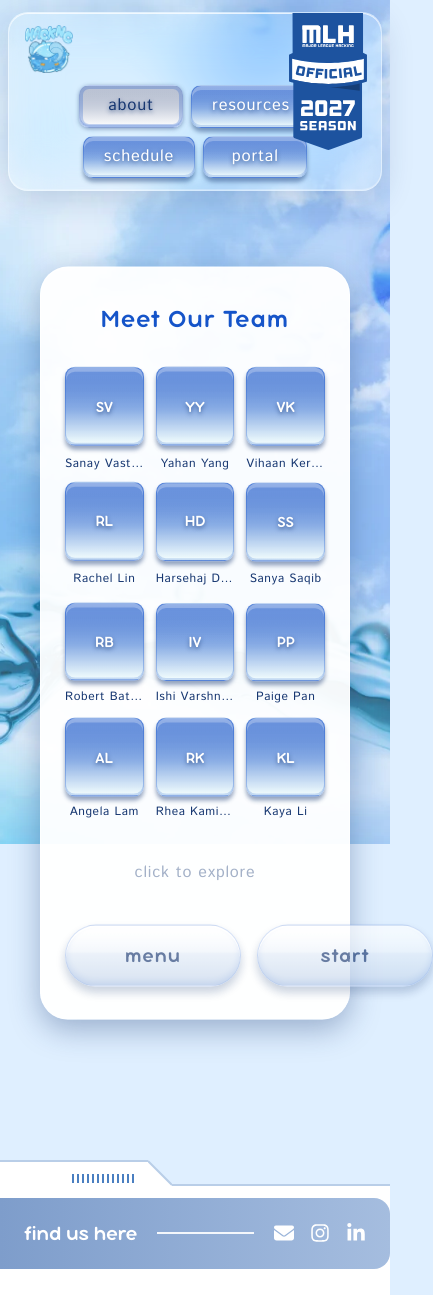
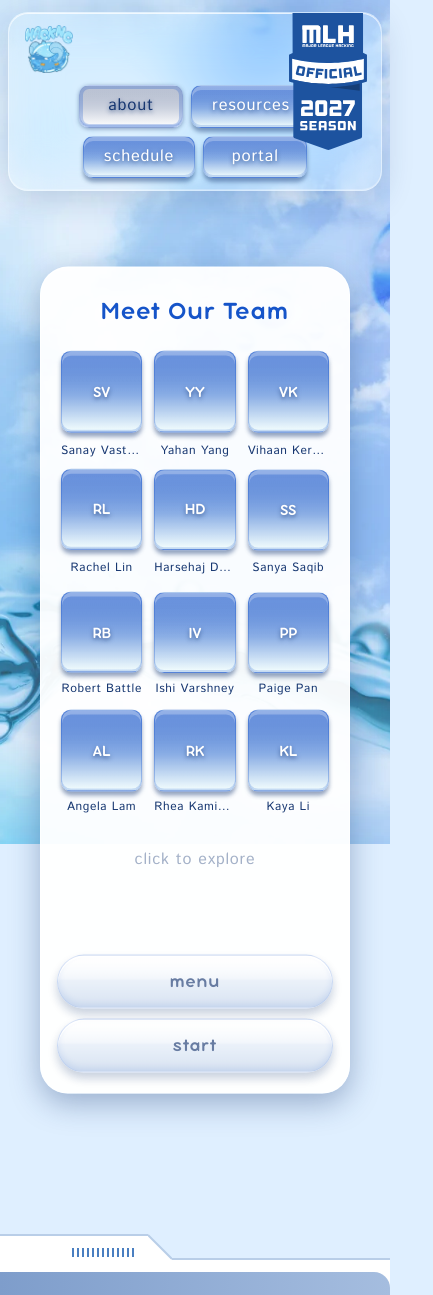
Before and after one commit to HackNC/fall2026, a Next.js app: page /about in a window 390 px wide. Shown: the top 1295 px of the page, 433 px wide, since content can reach past the window. Built offline with nearby package versions, Linux system fonts and the light colour scheme.

Commit message:
fix: fixed the meet the team page

```diff
--- a/components/MeetOurTeam.tsx
+++ b/components/MeetOurTeam.tsx
@@ -46,8 +46,8 @@ const channelTile =
  */
 const wiiButton =
   "relative inline-flex items-center justify-center rounded-full border border-royal/25 " +
-  "min-w-[11rem] px-10 py-4 text-center font-title text-xl tracking-title text-ink lowercase " +
-  "sm:min-w-[15rem] sm:px-14 sm:py-5 sm:text-2xl " +
+  "min-w-[7.75rem] px-6 py-3 text-center font-title text-lg tracking-title text-ink lowercase " +
+  "md:min-w-[15rem] md:px-14 md:py-5 md:text-2xl " +
   "bg-[image:linear-gradient(to_bottom,rgba(255,255,255,0.95)_0%,rgba(255,255,255,0.35)_45%,rgba(255,255,255,0)_46%),linear-gradient(to_bottom,#FBFDFF_0%,#DCE7F5_55%,#C2D3EA_100%)] " +
   "shadow-[0_6px_10px_rgba(23,55,113,0.35),inset_0_2px_0_rgba(255,255,255,0.95),inset_0_-3px_6px_rgba(21,84,201,0.18)] " +
   "transition duration-150 hover:brightness-[1.04] active:translate-y-px " +
@@ -76,6 +76,11 @@ const rows = Array.from(
   (_, row) => directors.slice(row * COLUMNS, (row + 1) * COLUMNS)
 );
 
+const rowStartIndices = rows.reduce<number[]>((acc, row, index) => {
+  acc.push((acc[index - 1] ?? 0) + (rows[index - 1]?.length ?? 0));
+  return acc;
+}, []);
+
 // Nothing announced yet renders as "coming soon" instead of an empty grid.
 // The roving-tabindex handlers below all key off `rows`, so they are simply
 // unreachable while there are no tiles to focus.
@@ -94,11 +99,28 @@ function initials(name: string) {
     .toUpperCase();
 }
 
+function positionToIndex(position: { row: number; column: number }) {
+  return rowStartIndices[position.row] + position.column;
+}
+
+function indexToPosition(index: number) {
+  let remaining = index;
+
+  for (let row = 0; row < rows.length; row += 1) {
+    const rowLength = rows[row].length;
+    if (remaining < rowLength) {
+      return { row, column: remaining };
+    }
+    remaining -= rowLength;
+  }
+
+  return { row: 0, column: 0 };
+}
+
 export default function MeetOurTeam() {
-  const [selected, setSelected] = useState<{
-    row: number;
-    column: number;
-  } | null>(null);
+  const [selectedDirectorIndex, setSelectedDirectorIndex] = useState<
+    number | null
+  >(null);
   // Roving tabindex position: the grid is one tab stop, arrow keys move within
   // it. Same contract as the Schedule day tabs, extended to two axes.
   const [active, setActive] = useState({ row: 0, column: 0 });
@@ -110,7 +132,19 @@ export default function MeetOurTeam() {
   const [menuOpen, setMenuOpen] = useState(false);
   const restoreFocusRef = useRef(false);
 
-  const selectedMember = selected ? rows[selected.row][selected.column] : null;
+  const selectedMember =
+    selectedDirectorIndex !== null ? directors[selectedDirectorIndex] : null;
+  const isStartScreen =
+    screen.kind === "grid" && selectedDirectorIndex === null;
+  const currentDirectorIndex = selectedDirectorIndex;
+  const isLastDirector =
+    hasMembers &&
+    currentDirectorIndex !== null &&
+    currentDirectorIndex >= directors.length - 1;
+  const startDisabled =
+    !hasMembers ||
+    screen.kind === "committee" ||
+    (currentDirectorIndex !== null && isLastDirector);
 
   // Returning from a channel puts focus back on the tile that opened it.
   useEffect(() => {
@@ -121,12 +155,28 @@ export default function MeetOurTeam() {
 
   function openChannel(row: number, column: number) {
     setActive({ row, column });
-    setSelected({ row, column });
+    setSelectedDirectorIndex(positionToIndex({ row, column }));
   }
 
   function closeChannel() {
     restoreFocusRef.current = true;
-    setSelected(null);
+    setSelectedDirectorIndex(null);
+  }
+
+  function goToStartScreen() {
+    setScreen({ kind: "grid" });
+    setSelectedDirectorIndex(null);
+    setActive({ row: 0, column: 0 });
+  }
+
+  function handleStart() {
+    if (startDisabled || screen.kind !== "grid") return;
+
+    const nextIndex =
+      currentDirectorIndex === null ? 0 : currentDirectorIndex + 1;
+    const next = indexToPosition(nextIndex);
+    setActive(next);
+    setSelectedDirectorIndex(nextIndex);
   }
 
   function handleTileKeyDown(
@@ -175,29 +225,20 @@ export default function MeetOurTeam() {
   return (
     <section aria-labelledby="team-heading" className="py-10 sm:py-16">
       <div className="mx-auto w-full max-w-[80rem] px-4 sm:px-6">
-        {/*
-          Three nested elements, each doing exactly one job:
-
-          1. the hover target, which never moves, so the raise cannot pull the
-             window out from under the pointer and start an oscillation;
-          2. the idle drift, on its own node because a running transform
-             animation overrides a transform utility on the same element;
-          3. the raise itself, fired from the group above.
-
-          Tiles below are built the same way.
-        */}
-        <div className="group/window">
         <div className="motion-safe:animate-window-float">
           <div
             onKeyDown={handleWindowKeyDown}
-              className="relative rounded-window border border-white/70 bg-white/95 px-6 py-8 shadow-[0_10px_30px_rgba(23,55,113,0.35)] transition-[transform,box-shadow] duration-300 ease-out group-hover/window:-translate-y-1.5 group-hover/window:shadow-[0_18px_40px_rgba(23,55,113,0.45)] sm:px-10 sm:py-12"
+            className="relative h-[min(82vh,52rem)] min-h-[34rem] rounded-window border border-white/70 bg-white/95 shadow-[0_10px_30px_rgba(23,55,113,0.35)] min-[481px]:max-[649px]:h-[min(100vh,66rem)] min-[481px]:max-[649px]:min-h-[54rem] max-[520px]:h-[min(100vh,70rem)] max-[520px]:min-h-[58rem] max-[394px]:h-[min(98vh,60rem)] max-[394px]:min-h-[48rem] max-[360px]:h-[min(100vh,62rem)] max-[360px]:min-h-[50rem] max-[344px]:h-[min(100vh,64rem)] max-[344px]:min-h-[52rem] max-[320px]:h-[min(100vh,66rem)] max-[320px]:min-h-[54rem] min-[650px]:h-[min(80vh,52rem)] min-[650px]:min-h-[38rem]"
           >
+            <div className="flex h-full min-h-0 flex-col gap-5 sm:gap-6 lg:gap-8">
               {menuOpen ? (
                 <SelectionMenu
+                  viewDirectorsDisabled={isStartScreen}
                   onClose={() => setMenuOpen(false)}
                   onViewDirectors={() => {
+                    if (isStartScreen) return;
                     setMenuOpen(false);
-                    setScreen({ kind: "grid" });
+                    goToStartScreen();
                   }}
                   onViewCommittee={() => {
                     setMenuOpen(false);
@@ -209,6 +250,7 @@ export default function MeetOurTeam() {
                 />
               ) : null}
 
+              <div className="min-h-0 flex-1">
                 {screen.kind === "committee" ? (
                   <>
                     <h1 id="team-heading" className="sr-only">
@@ -219,14 +261,11 @@ export default function MeetOurTeam() {
                       members={teamMembers[screen.committee].filter(
                         (member) => !member.isDirector
                       )}
-                    onBack={() => setScreen({ kind: "grid" })}
-                    onViewDirectors={() => {
-                      setScreen({ kind: "grid" });
-                      setSelected(null);
-                    }}
+                      onBack={goToStartScreen}
+                      onViewDirectors={goToStartScreen}
                     />
                   </>
-              ) : selectedMember && selected ? (
+                ) : selectedMember ? (
                   <>
                     <h1 id="team-heading" className="sr-only">
                       Meet Our Team
@@ -243,7 +282,7 @@ export default function MeetOurTeam() {
                     />
                   </>
                 ) : (
-                <>
+                  <div className="px-5 pb-2 pt-6 sm:px-8 sm:pb-3 sm:pt-8 lg:px-10 lg:pb-4 lg:pt-10">
                     <h1
                       id="team-heading"
                       className="text-center font-title text-page tracking-title text-royal"
@@ -251,16 +290,16 @@ export default function MeetOurTeam() {
                       Meet Our Team
                     </h1>
 
-                  <div className="mt-8 sm:mt-12">
+                    <div className="mt-6 sm:mt-8 lg:mt-10">
                       {!hasMembers ? (
-                      <p className="grid min-h-[16rem] place-items-center text-center font-title text-page tracking-title text-royal lowercase sm:min-h-[22rem]">
+                        <p className="grid min-h-[14rem] place-items-center text-center font-title text-page tracking-title text-royal lowercase sm:min-h-[18rem]">
                           coming soon
                         </p>
                       ) : (
                         rows.map((rowMembers, row) => (
                           <ul
                             key={row}
-                          className="mt-4 grid grid-cols-3 gap-3 first:mt-0 sm:mt-5 sm:grid-cols-6 sm:gap-4"
+                            className="mt-4 grid grid-cols-3 gap-3 first:mt-0 min-[481px]:grid-cols-4 min-[481px]:gap-3.5 min-[645px]:mt-5 min-[645px]:grid-cols-6 min-[645px]:gap-4"
                           >
                             {rowMembers.map((member, column) => (
                               <li key={member.name} className="group/tile">
@@ -319,21 +358,22 @@ export default function MeetOurTeam() {
                     </div>
 
                     {hasMembers ? (
-                    <p className="mt-10 text-center font-body text-base tracking-body text-ink/60 motion-safe:animate-wii-breathe">
+                      <p className="mt-8 text-center font-body text-base tracking-body text-ink/60 motion-safe:animate-wii-breathe sm:mt-10">
                         click to explore
                       </p>
                     ) : null}
-                </>
+                  </div>
                 )}
+              </div>
 
               {/* Bottom-left and bottom-right, as on the console. */}
-              <div className="mt-10 flex items-center justify-between gap-4">
+              <div className="mt-auto grid grid-cols-1 gap-2.5 px-4 pb-5 min-[391px]:grid-cols-2 min-[391px]:gap-3 min-[391px]:px-5 min-[391px]:pb-6 min-[645px]:flex min-[645px]:items-center min-[645px]:justify-between min-[645px]:gap-4 min-[645px]:px-8 min-[645px]:pb-8 lg:px-10 lg:pb-10">
                 <button
                   type="button"
                   aria-haspopup="dialog"
                   aria-expanded={menuOpen}
                   onClick={() => setMenuOpen(true)}
-                  className={`${wiiButton} cursor-pointer motion-safe:animate-wii-breathe`}
+                  className={`${wiiButton} w-full min-w-0 cursor-pointer motion-safe:animate-wii-breathe min-[645px]:w-auto min-[645px]:min-w-[15rem]`}
                 >
                   menu
                 </button>
@@ -341,9 +381,9 @@ export default function MeetOurTeam() {
                     start button is disabled rather than silently inert. */}
                 <button
                   type="button"
-                  disabled={!hasMembers}
-                  onClick={() => openChannel(active.row, active.column)}
-                  className={`${wiiButton} cursor-pointer motion-safe:animate-wii-breathe disabled:cursor-not-allowed disabled:opacity-50 disabled:motion-safe:animate-none`}
+                  disabled={startDisabled}
+                  onClick={handleStart}
+                  className={`${wiiButton} w-full min-w-0 cursor-pointer motion-safe:animate-wii-breathe disabled:cursor-not-allowed disabled:opacity-50 disabled:motion-safe:animate-none min-[645px]:w-auto min-[645px]:min-w-[15rem]`}
                 >
                   start
                 </button>
```
Also changed, not shown: components/CommitteeScreen.tsx (+25 -12 lines), components/MemberDetail.tsx (+13 -12 lines), components/SelectionMenu.tsx (+14 -6 lines). Lines whose indentation alone changed are shown as unchanged.
